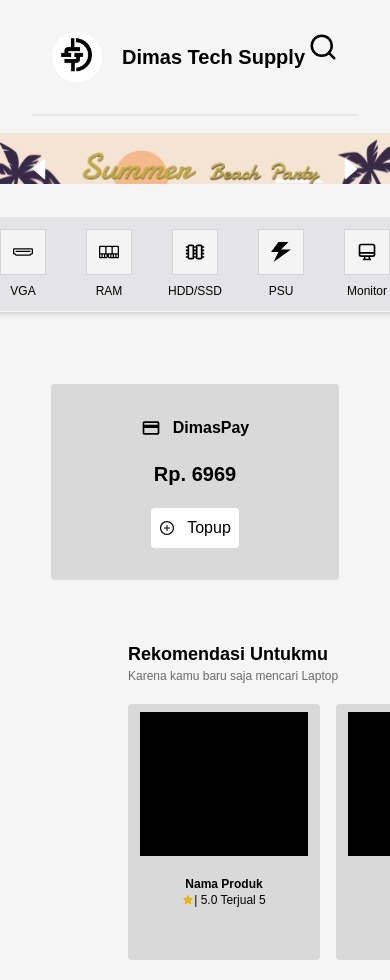
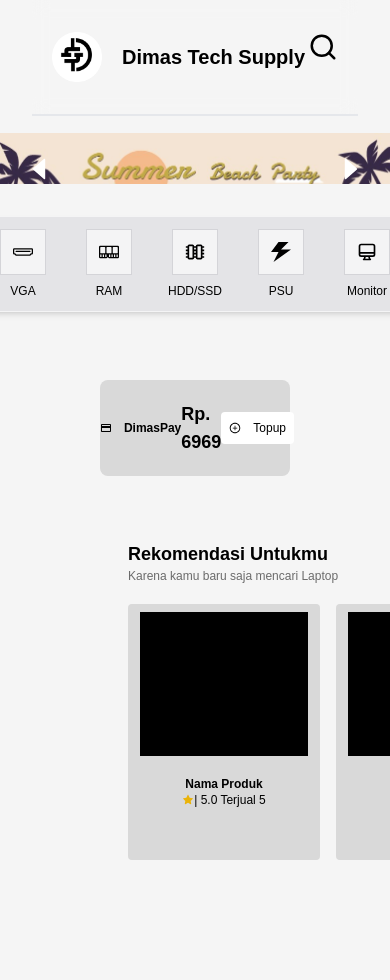
Before and after one commit to zackdesu/dimas-shop, a Next.js app: page / in a window 390 px wide. Shown: the top 980 px of the page. After the commit the page ends 880 px from the top, so only its background shows below. Built offline with nearby package versions, Linux system fonts and the light colour scheme.

Commit message:
responsive dimaspay

```diff
--- a/app/dimaspay.jsx
+++ b/app/dimaspay.jsx
@@ -1,17 +1,19 @@
 import React from "react";
 import { MdPayment } from "react-icons/md";
-import { FiSend } from "react-icons/fi";
 import { AiOutlinePlusCircle } from "react-icons/ai";
 const DimasPay = () => {
   return (
-    <div className="w-72 bg-[#d9d9d9] rounded flex flex-col items-center p-8 ms-auto">
+    <div className="w-[98%] bg-[#d9d9d9] rounded-lg flex items-center justify-around relative bottom-1 sm:bottom-2 md:bottom-3 lg:bottom-4 mx-auto">
       <div className="flex items-center">
-        <MdPayment size={20} className="mr-3" />
-        <h5> DimasPay</h5>
+        <MdPayment className="mr-3 text-[12px] md:text-[20px]" />
+        <p>
+          <b>DimasPay</b>
+        </p>
       </div>
-      <h1 className="my-5">Rp. 6969</h1>
+      <h2 className="my-5">Rp. 6969</h2>
       <button className="p-2 bg-white rounded flex items-center">
-        <AiOutlinePlusCircle className="mr-3" /> Topup
+        <AiOutlinePlusCircle className="mr-3 text-[12px] md:text-[20px]" />{" "}
+        <p>Topup</p>
       </button>
     </div>
   );
```
